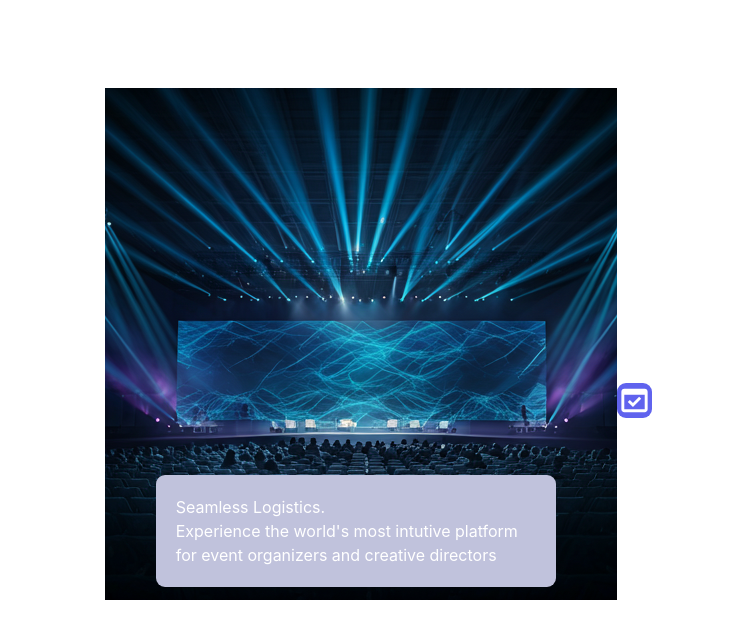
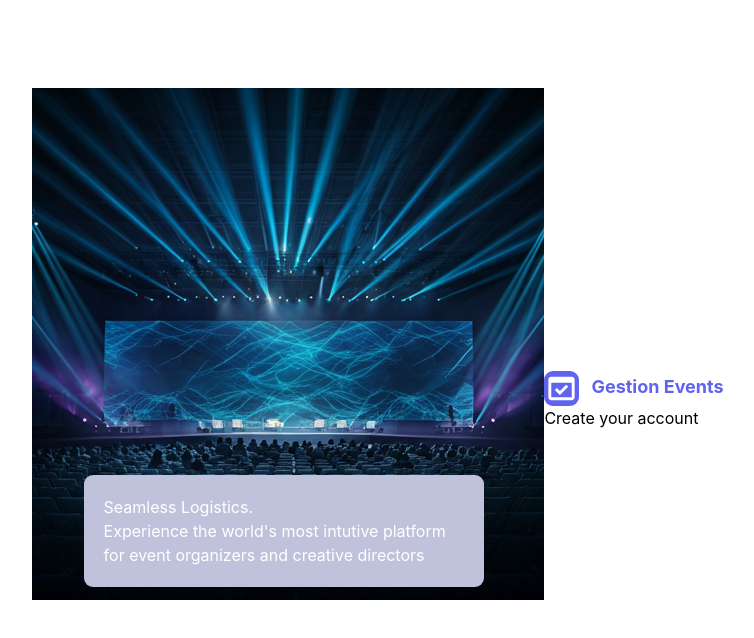
Before and after one commit to doudaoud/gestion-events, a React (Vite) app in the folder client/: page /signUp in a window 1280 px wide. Shown: the top 638 px of the page, without its empty margins (262-1016 px from the left). Built offline with nearby package versions, Linux system fonts and the light colour scheme.

Commit message:
feat: refine Signup component layout; enhance form section with improved styling and structure

```diff
--- a/client/src/pages/Signup.tsx
+++ b/client/src/pages/Signup.tsx
@@ -38,8 +38,10 @@ export default function Signup(): React.ReactNode {
           </div>
         </div>
 
+        <div className="form-signup">
           <div
             style={{
+              display: "inline-block",
               color: "white",
               backgroundColor: "rgb(96, 99, 238)",
               width: "max-content",
@@ -48,6 +50,23 @@ export default function Signup(): React.ReactNode {
           >
             <DomainVerificationIcon fontSize="large" />
           </div>
+          <div
+            style={{
+              display: "inline-block",
+              fontSize: "18px",
+              fontWeight: "bold",
+              color: "rgb(96, 99, 238)",
+              marginLeft: "12px",
+              marginTop: "3px",
+            }}
+          >
+            <h2>Gestion Events</h2>
+          </div>
+          <h1 style={{
+
+          }}
+          >Create your account</h1>
+        </div>
       </div>
     </React.Fragment>
   );
```
Lines whose indentation alone changed are shown as unchanged.
